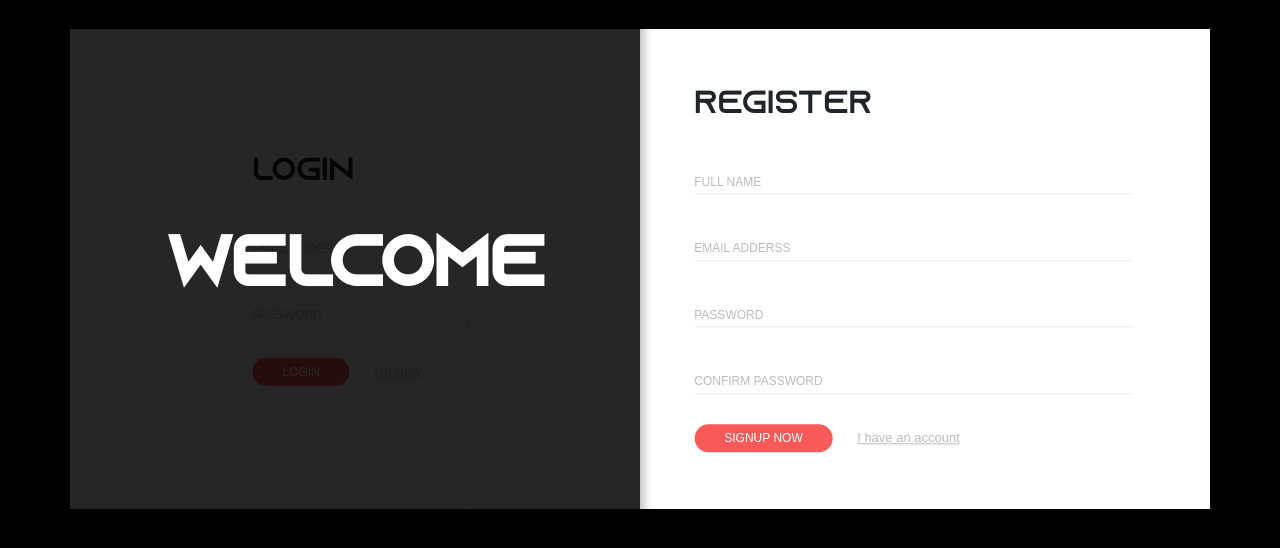
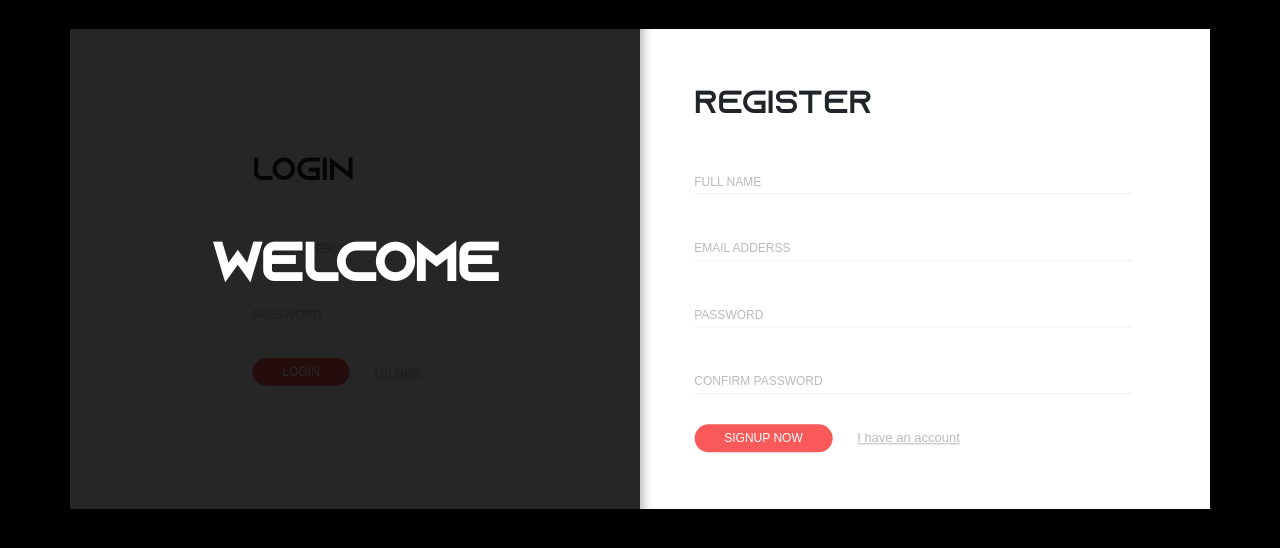
Before and after one commit to 04Vikyjangid/vishnu-viky, a PHP site: page /login.php in a window 1280 px wide. Shown: the part 159-707 px from the top of the page. Run offline with PHP 8.4, Linux system fonts and the light colour scheme; some libraries are stand-ins or nearby versions.

Commit message:
some CSS fix for login form

```diff
--- a/CSS/login.css
+++ b/CSS/login.css
@@ -273,7 +273,7 @@ footer p a:focus:hover {
   section#formHolder .form {
     width: 80vw;
     min-height: 500px;
-    margin-left: 10vw;
+    /* margin-left: 10vw; */
   }
   section#formHolder .form .form-peice {
     margin: 0;
@@ -286,6 +286,7 @@ footer p a:focus:hover {
     transform: translateY(-100%);
     width: 100%;
     left: 0;
+    display: none;
   }
   section#formHolder .form .form-peice > form {
     width: 100% !important;
@@ -307,3 +308,7 @@ footer p a:focus:hover {
 #formHolder .logo img {
   height: 1rem;
 }
+
+.heading > h2.ff-azonix {
+  font-size: calc(3rem + 0.4vw);
+}
```
